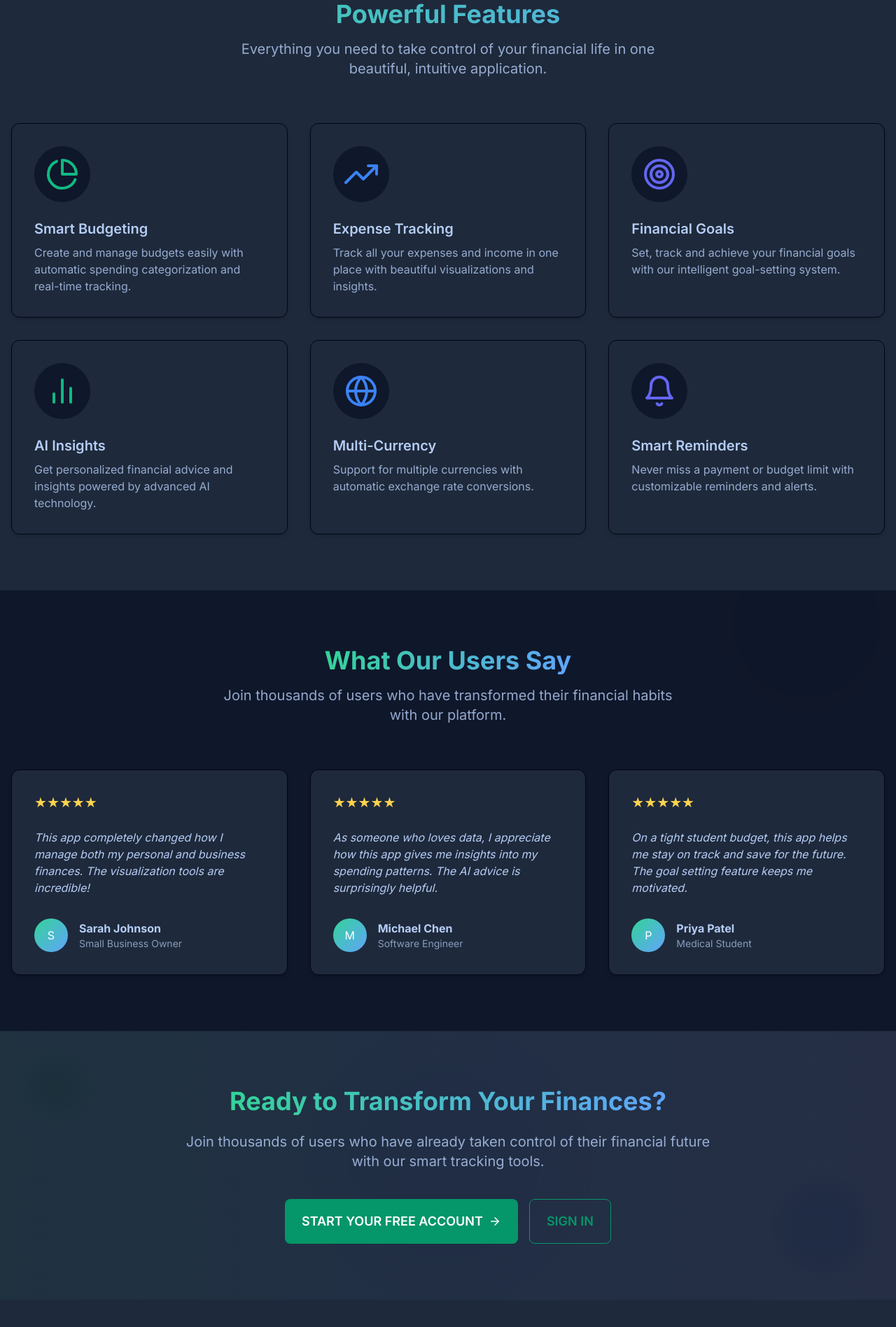
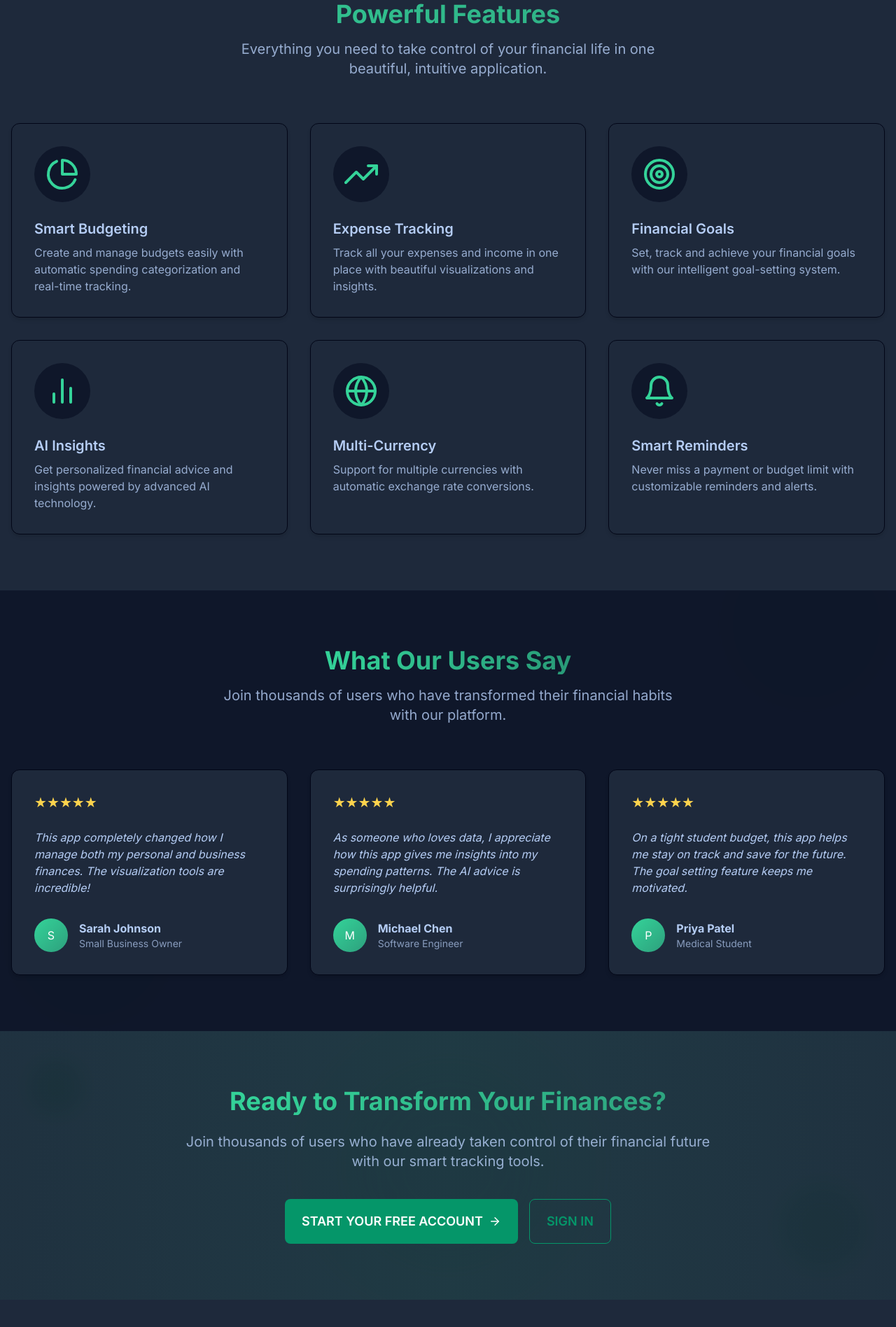
Before and after one commit to Derric01/Finance_Tracker_frontend, a Next.js app: page / in a window 1280 px wide. Shown: the part 880-2777 px from the top of the page at 70% size. Built offline with nearby package versions, Linux system fonts and the light colour scheme.

Commit message:
improvement!!

```diff
--- a/pages/index.js
+++ b/pages/index.js
@@ -52,34 +52,33 @@ export default function Home() {
     );
   }
     // Feature data
-  const features = [
-    {
-      icon: <FiPieChart className="w-12 h-12 text-emerald-500" />,
+  const features = [    {
+      icon: <FiPieChart className="w-12 h-12 text-primary" />,
       title: "Smart Budgeting",
       description: "Create and manage budgets easily with automatic spending categorization and real-time tracking."
     },
     {
-      icon: <FiTrendingUp className="w-12 h-12 text-blue-500" />,
+      icon: <FiTrendingUp className="w-12 h-12 text-primary" />,
       title: "Expense Tracking",
       description: "Track all your expenses and income in one place with beautiful visualizations and insights."
     },
     {
-      icon: <FiTarget className="w-12 h-12 text-indigo-500" />,
+      icon: <FiTarget className="w-12 h-12 text-primary" />,
       title: "Financial Goals",
       description: "Set, track and achieve your financial goals with our intelligent goal-setting system."
     },
     {
-      icon: <FiBarChart2 className="w-12 h-12 text-emerald-500" />,
+      icon: <FiBarChart2 className="w-12 h-12 text-primary" />,
       title: "AI Insights",
       description: "Get personalized financial advice and insights powered by advanced AI technology."
     },
     {
-      icon: <FiGlobe className="w-12 h-12 text-blue-500" />,
+      icon: <FiGlobe className="w-12 h-12 text-primary" />,
       title: "Multi-Currency",
       description: "Support for multiple currencies with automatic exchange rate conversions."
     },
     {
-      icon: <FiBell className="w-12 h-12 text-indigo-500" />,
+      icon: <FiBell className="w-12 h-12 text-primary" />,
       title: "Smart Reminders",
       description: "Never miss a payment or budget limit with customizable reminders and alerts."
     }
@@ -108,20 +107,18 @@ export default function Home() {
         <meta name="description" content="Take control of your finances with our intelligent tracking, budgeting, and financial goal-setting platform." />
         <link rel="icon" href="/favicon.ico" />
       </Head>
-        {/* Hero Section */}
-      <div className="hero min-h-screen bg-gradient-to-br from-primary/5 to-secondary/5 relative overflow-hidden">
+        {/* Hero Section */}      <div className="hero min-h-screen bg-gradient-to-br from-primary/5 to-primary/10 relative overflow-hidden">
         {/* Decorative background circles */}
         <div className="absolute top-20 left-10 w-64 h-64 bg-primary/20 rounded-full mix-blend-multiply filter blur-xl"></div>
-        <div className="absolute top-40 right-10 w-72 h-72 bg-secondary/20 rounded-full mix-blend-multiply filter blur-xl"></div>
-        <div className="absolute -bottom-8 left-1/3 w-56 h-56 bg-accent/20 rounded-full mix-blend-multiply filter blur-xl"></div>
+        <div className="absolute top-40 right-10 w-72 h-72 bg-primary/15 rounded-full mix-blend-multiply filter blur-xl"></div>
+        <div className="absolute -bottom-8 left-1/3 w-56 h-56 bg-primary/10 rounded-full mix-blend-multiply filter blur-xl"></div>
 
         <div className="hero-content text-center max-w-5xl px-4 relative z-10">
           <div className="max-w-md md:max-w-3xl">
             <div className="flex justify-center mb-6">
               <div className="rounded-full bg-primary/10 p-4 hover:shadow-primary/20 hover:shadow-lg transition-all duration-300 hover:scale-110">
                 <FiDollarSign className="text-4xl text-primary" />              </div>
-            </div>
-            <h1 className="text-5xl md:text-6xl font-bold mb-6 bg-gradient-to-r from-primary to-secondary text-transparent bg-clip-text transition-all duration-700 hover:scale-[1.02]">
+            </div>            <h1 className="text-5xl md:text-6xl font-bold mb-6 bg-gradient-to-r from-primary to-primary/70 text-transparent bg-clip-text transition-all duration-700 hover:scale-[1.02]">
               Smart Personal Finance Tracker
             </h1>
             <p className="text-xl md:text-2xl mb-10 text-base-content opacity-80 transition-all duration-700">
@@ -159,7 +156,7 @@ export default function Home() {
       <div className="py-20 px-4 bg-base-100">
         <div className="container mx-auto">
           <div className="text-center mb-16">
-            <h2 className="text-4xl font-bold mb-4 bg-gradient-to-r from-primary to-secondary text-transparent bg-clip-text">Powerful Features</h2>
+            <h2 className="text-4xl font-bold mb-4 bg-gradient-to-r from-primary to-primary/70 text-transparent bg-clip-text">Powerful Features</h2>
             <p className="text-xl text-base-content opacity-80 max-w-2xl mx-auto">
               Everything you need to take control of your financial life in one beautiful, intuitive application.
             </p>
@@ -178,15 +175,14 @@ export default function Home() {
             ))}
           </div>
         </div>
-      </div>        {/* Testimonials */}
-      <div className="py-20 px-4 bg-base-200 relative overflow-hidden">
+      </div>        {/* Testimonials */}      <div className="py-20 px-4 bg-base-200 relative overflow-hidden">
         {/* Decorative background circles */}
         <div className="absolute -top-20 right-0 w-64 h-64 bg-primary opacity-10 rounded-full mix-blend-multiply filter blur-xl"></div>
-        <div className="absolute bottom-0 left-0 w-64 h-64 bg-secondary opacity-10 rounded-full mix-blend-multiply filter blur-xl"></div>
+        <div className="absolute bottom-0 left-0 w-64 h-64 bg-primary opacity-10 rounded-full mix-blend-multiply filter blur-xl"></div>
 
         <div className="container mx-auto relative z-10">
           <div className="text-center mb-16">
-            <h2 className="text-4xl font-bold mb-4 bg-gradient-to-r from-primary to-secondary text-transparent bg-clip-text inline-block">What Our Users Say</h2>
+            <h2 className="text-4xl font-bold mb-4 bg-gradient-to-r from-primary to-primary/70 text-transparent bg-clip-text inline-block">What Our Users Say</h2>
             <p className="text-xl text-base-content opacity-80 max-w-2xl mx-auto">
               Join thousands of users who have transformed their financial habits with our platform.
             </p>
@@ -202,8 +198,7 @@ export default function Home() {
                   </div>
                   <p className="mb-6 italic text-base-content">{testimonial.comment}</p>
                   <div className="flex items-center">
-                    <div className="avatar placeholder mr-4">
-                      <div className="bg-gradient-to-br from-primary to-secondary text-white rounded-full w-12 hover:shadow-lg transition-all duration-300 hover:scale-110">
+                    <div className="avatar placeholder mr-4">                      <div className="bg-gradient-to-br from-primary to-primary/70 text-white rounded-full w-12 hover:shadow-lg transition-all duration-300 hover:scale-110">
                         <span>{testimonial.name.charAt(0)}</span>
                       </div>
                     </div>
@@ -217,15 +212,14 @@ export default function Home() {
             ))}
           </div>
         </div>
-      </div>      {/* CTA Section */}
-      <div className="py-20 px-4 bg-gradient-to-r from-primary/5 via-secondary/5 to-accent/5 relative overflow-hidden">
+      </div>      {/* CTA Section */}      <div className="py-20 px-4 bg-gradient-to-r from-primary/5 via-primary/10 to-primary/5 relative overflow-hidden">
         {/* Decorative shapes */}
         <div className="absolute top-10 left-10 w-20 h-20 bg-primary/20 rounded-full mix-blend-multiply filter blur-lg"></div>
-        <div className="absolute bottom-10 right-10 w-32 h-32 bg-secondary/20 rounded-full mix-blend-multiply filter blur-lg"></div>
-        <div className="absolute top-1/2 left-1/2 transform -translate-x-1/2 -translate-y-1/2 w-96 h-96 bg-accent/10 rounded-full mix-blend-multiply filter blur-3xl"></div>
+        <div className="absolute bottom-10 right-10 w-32 h-32 bg-primary/15 rounded-full mix-blend-multiply filter blur-lg"></div>
+        <div className="absolute top-1/2 left-1/2 transform -translate-x-1/2 -translate-y-1/2 w-96 h-96 bg-primary/10 rounded-full mix-blend-multiply filter blur-3xl"></div>
 
         <div className="container mx-auto text-center max-w-3xl relative z-10">
-          <h2 className="text-4xl font-bold mb-6 bg-gradient-to-r from-primary to-secondary text-transparent bg-clip-text inline-block">Ready to Transform Your Finances?</h2>
+          <h2 className="text-4xl font-bold mb-6 bg-gradient-to-r from-primary to-primary/70 text-transparent bg-clip-text inline-block">Ready to Transform Your Finances?</h2>
           <p className="text-xl mb-10 text-base-content opacity-80">
             Join thousands of users who have already taken control of their financial future with our smart tracking tools.
           </p>
@@ -244,31 +238,27 @@ export default function Home() {
         </div>
       </div>        {/* Footer */}
       <footer className="footer p-10 bg-slate-800 text-slate-200">
-        <div>
-          <div className="flex items-center">
-            <FiDollarSign className="text-3xl text-emerald-400 mr-2 hover:scale-110 transition-all duration-300" />
+        <div>          <div className="flex items-center">
+            <FiDollarSign className="text-3xl text-primary mr-2 hover:scale-110 transition-all duration-300" />
             <p className="font-bold text-xl text-white">Financer</p>
           </div>
           <p>Making financial management easy since 2023</p>
         </div>
         <div>
-          <span className="footer-title text-slate-300">Features</span>
-          <a className="link link-hover hover:text-emerald-300 transition-all duration-300">Budgeting</a>
-          <a className="link link-hover hover:text-emerald-300 transition-all duration-300">Expense Tracking</a>
-          <a className="link link-hover hover:text-emerald-300 transition-all duration-300">Goals</a>
-          <a className="link link-hover hover:text-emerald-300 transition-all duration-300">AI Advice</a>
+          <span className="footer-title text-slate-300">Features</span>          <a className="link link-hover hover:text-primary transition-all duration-300">Budgeting</a>
+          <a className="link link-hover hover:text-primary transition-all duration-300">Expense Tracking</a>
+          <a className="link link-hover hover:text-primary transition-all duration-300">Goals</a>
+          <a className="link link-hover hover:text-primary transition-all duration-300">AI Advice</a>
         </div>
         <div>
-          <span className="footer-title text-slate-300">Company</span>
-          <a className="link link-hover hover:text-emerald-300 transition-all duration-300">About us</a>
-          <a className="link link-hover hover:text-emerald-300 transition-all duration-300">Contact</a>
-          <a className="link link-hover hover:text-emerald-300 transition-all duration-300">Blog</a>
+          <span className="footer-title text-slate-300">Company</span>          <a className="link link-hover hover:text-primary transition-all duration-300">About us</a>
+          <a className="link link-hover hover:text-primary transition-all duration-300">Contact</a>
+          <a className="link link-hover hover:text-primary transition-all duration-300">Blog</a>
         </div>
         <div>
-          <span className="footer-title text-slate-300">Legal</span>
-          <a className="link link-hover hover:text-emerald-300 transition-all duration-300">Terms of use</a>
-          <a className="link link-hover hover:text-emerald-300 transition-all duration-300">Privacy policy</a>
-          <a className="link link-hover hover:text-emerald-300 transition-all duration-300">Cookie policy</a>
+          <span className="footer-title text-slate-300">Legal</span>          <a className="link link-hover hover:text-primary transition-all duration-300">Terms of use</a>
+          <a className="link link-hover hover:text-primary transition-all duration-300">Privacy policy</a>
+          <a className="link link-hover hover:text-primary transition-all duration-300">Cookie policy</a>
         </div>
       </footer>
       <footer className="footer px-10 py-4 border-t bg-slate-900 text-slate-300 border-slate-700">
@@ -276,10 +266,9 @@ export default function Home() {
           <p>© 2023-2025 Financer. All rights reserved.</p>
         </div>
         <div className="md:place-self-center md:justify-self-end">
-          <div className="grid grid-flow-col gap-4">
-            <a className="hover:text-emerald-400 hover:scale-110 transition-all duration-300"><svg xmlns="http://www.w3.org/2000/svg" width="24" height="24" viewBox="0 0 24 24" className="fill-current"><path d="M24 4.557c-.883.392-1.832.656-2.828.775 1.017-.609 1.798-1.574 2.165-2.724-.951.564-2.005.974-3.127 1.195-.897-.957-2.178-1.555-3.594-1.555-3.179 0-5.515 2.966-4.797 6.045-4.091-.205-7.719-2.165-10.148-5.144-1.29 2.213-.669 5.108 1.523 6.574-.806-.026-1.566-.247-2.229-.616-.054 2.281 1.581 4.415 3.949 4.89-.693.188-1.452.232-2.224.084.626 1.956 2.444 3.379 4.6 3.419-2.07 1.623-4.678 2.348-7.29 2.04 2.179 1.397 4.768 2.212 7.548 2.212 9.142 0 14.307-7.721 13.995-14.646.962-.695 1.797-1.562 2.457-2.549z"></path></svg></a>
-            <a className="hover:text-emerald-400 hover:scale-110 transition-all duration-300"><svg xmlns="http://www.w3.org/2000/svg" width="24" height="24" viewBox="0 0 24 24" className="fill-current"><path d="M19.615 3.184c-3.604-.246-11.631-.245-15.23 0-3.897.266-4.356 2.62-4.385 8.816.029 6.185.484 8.549 4.385 8.816 3.6.245 11.626.246 15.23 0 3.897-.266 4.356-2.62 4.385-8.816-.029-6.185-.484-8.549-4.385-8.816zm-10.615 12.816v-8l8 3.993-8 4.007z"></path></svg></a>
-            <a className="hover:text-emerald-400 hover:scale-110 transition-all duration-300"><svg xmlns="http://www.w3.org/2000/svg" width="24" height="24" viewBox="0 0 24 24" className="fill-current"><path d="M9 8h-3v4h3v12h5v-12h3.642l.358-4h-4v-1.667c0-.955.192-1.333 1.115-1.333h2.885v-5h-3.808c-3.596 0-5.192 1.583-5.192 4.615v3.385z"></path></svg></a>
+          <div className="grid grid-flow-col gap-4">            <a className="hover:text-primary hover:scale-110 transition-all duration-300"><svg xmlns="http://www.w3.org/2000/svg" width="24" height="24" viewBox="0 0 24 24" className="fill-current"><path d="M24 4.557c-.883.392-1.832.656-2.828.775 1.017-.609 1.798-1.574 2.165-2.724-.951.564-2.005.974-3.127 1.195-.897-.957-2.178-1.555-3.594-1.555-3.179 0-5.515 2.966-4.797 6.045-4.091-.205-7.719-2.165-10.148-5.144-1.29 2.213-.669 5.108 1.523 6.574-.806-.026-1.566-.247-2.229-.616-.054 2.281 1.581 4.415 3.949 4.89-.693.188-1.452.232-2.224.084.626 1.956 2.444 3.379 4.6 3.419-2.07 1.623-4.678 2.348-7.29 2.04 2.179 1.397 4.768 2.212 7.548 2.212 9.142 0 14.307-7.721 13.995-14.646.962-.695 1.797-1.562 2.457-2.549z"></path></svg></a>
+            <a className="hover:text-primary hover:scale-110 transition-all duration-300"><svg xmlns="http://www.w3.org/2000/svg" width="24" height="24" viewBox="0 0 24 24" className="fill-current"><path d="M19.615 3.184c-3.604-.246-11.631-.245-15.23 0-3.897.266-4.356 2.62-4.385 8.816.029 6.185.484 8.549 4.385 8.816 3.6.245 11.626.246 15.23 0 3.897-.266 4.356-2.62 4.385-8.816-.029-6.185-.484-8.549-4.385-8.816zm-10.615 12.816v-8l8 3.993-8 4.007z"></path></svg></a>
+            <a className="hover:text-primary hover:scale-110 transition-all duration-300"><svg xmlns="http://www.w3.org/2000/svg" width="24" height="24" viewBox="0 0 24 24" className="fill-current"><path d="M9 8h-3v4h3v12h5v-12h3.642l.358-4h-4v-1.667c0-.955.192-1.333 1.115-1.333h2.885v-5h-3.808c-3.596 0-5.192 1.583-5.192 4.615v3.385z"></path></svg></a>
           </div>
         </div>
       </footer>
```
